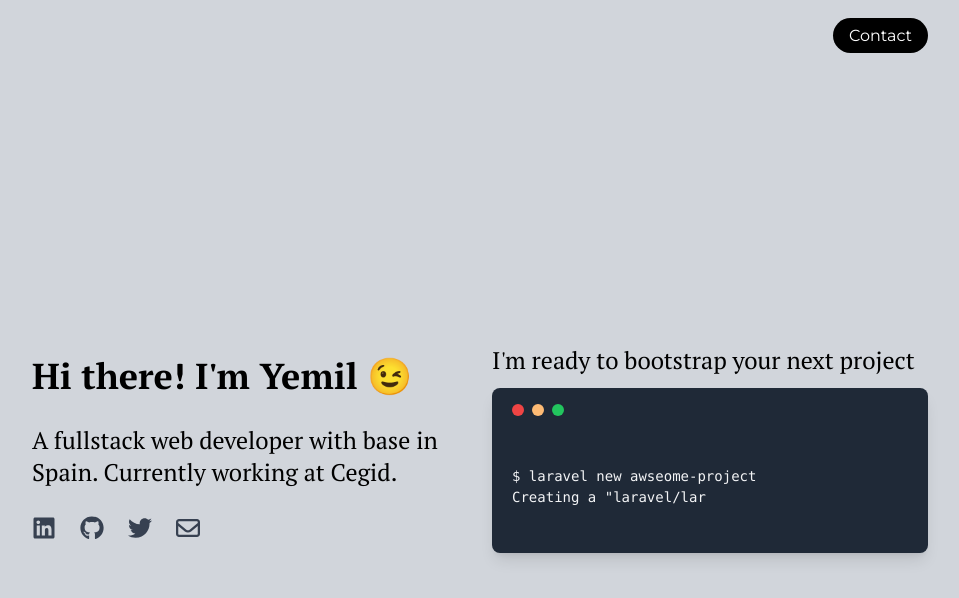
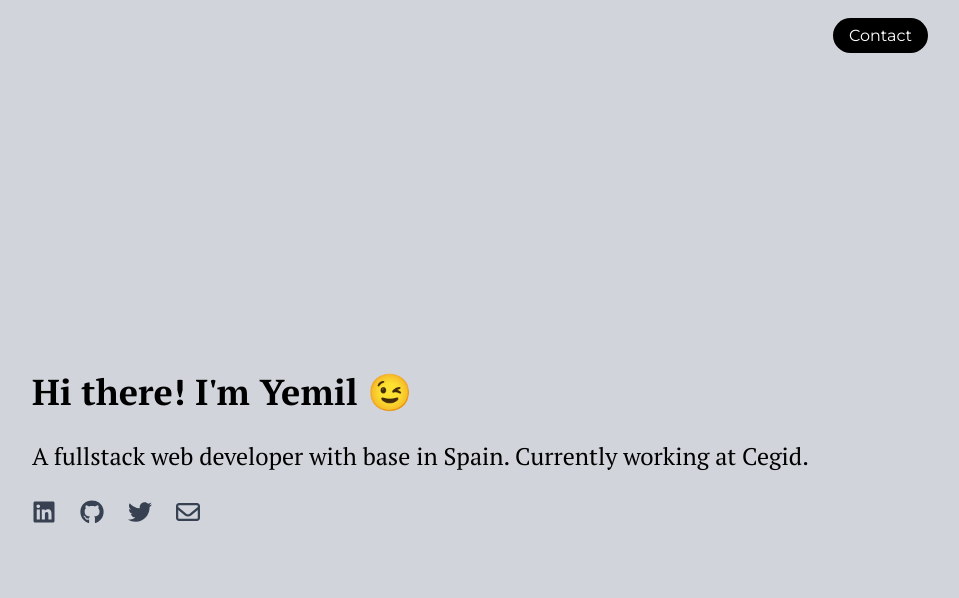
Before and after one commit to yemilgr/yemilgr.me, a website built with Vite: page index.html in a window 1280 px wide. Shown: the whole page, without its empty margins (160-1119 px from the left). Built offline with nearby package versions, Linux system fonts and the light colour scheme.

Commit message:
remove terminal

```diff
--- a/index.html
+++ b/index.html
@@ -60,7 +60,7 @@
       </div>
     </div>
 
-    <div class="flex justify-around text-left md:block mt-8 md:mt-0 md:flex-1">
+    <!-- <div class="flex justify-around text-left md:block mt-8 md:mt-0 md:flex-1">
       <div class="hero__terminal">
         <h2 class="font-pt-serif text-2xl mb-3">
           I'm ready to bootstrap your next project
@@ -75,14 +75,13 @@
             </div>
             <div class="mt-2 flex">
               <pre>
-                  <!-- Place your demo code here -->
                   <code class="shell-session terminal font-mono text-sm"></code>
                 </pre>
             </div>
           </div>
         </div>
       </div>
-    </div>
+    </div> -->
   </section>
 </body>
 
--- a/main.js
+++ b/main.js
@@ -1,28 +1,28 @@
 import "./style.css";
 
 // setup typewriter effect in the terminal demo
-if (document.getElementsByClassName("terminal").length > 0) {
-	var i = 0;
-	var txt = `
-$ laravel new awseome-project
-Creating a "laravel/laravel" project
-- Downloading laravel/laravel
-- Installing laravel/laravel: Extracting archive
+// if (document.getElementsByClassName("terminal").length > 0) {
+// 	var i = 0;
+// 	var txt = `
+// $ laravel new awseome-project
+// Creating a "laravel/laravel" project
+// - Downloading laravel/laravel
+// - Installing laravel/laravel: Extracting archive
 
-Application ready! Build something amazing.
+// Application ready! Build something amazing.
 
-$ cd awseome-project
-$ npm install && npm run dev 🚀
-`;
-	var speed = 60;
+// $ cd awseome-project
+// $ npm install && npm run dev 🚀
+// `;
+// 	var speed = 60;
 
-	function typeItOut() {
-		if (i < txt.length) {
-			document.getElementsByClassName("terminal")[0].innerHTML += txt.charAt(i);
-			i++;
-			setTimeout(typeItOut, speed);
-		}
-	}
+// 	function typeItOut() {
+// 		if (i < txt.length) {
+// 			document.getElementsByClassName("terminal")[0].innerHTML += txt.charAt(i);
+// 			i++;
+// 			setTimeout(typeItOut, speed);
+// 		}
+// 	}
 
-	setTimeout(typeItOut, 1800);
-}
+// 	setTimeout(typeItOut, 1800);
+// }
```
Also changed, not shown: 1 other file.
